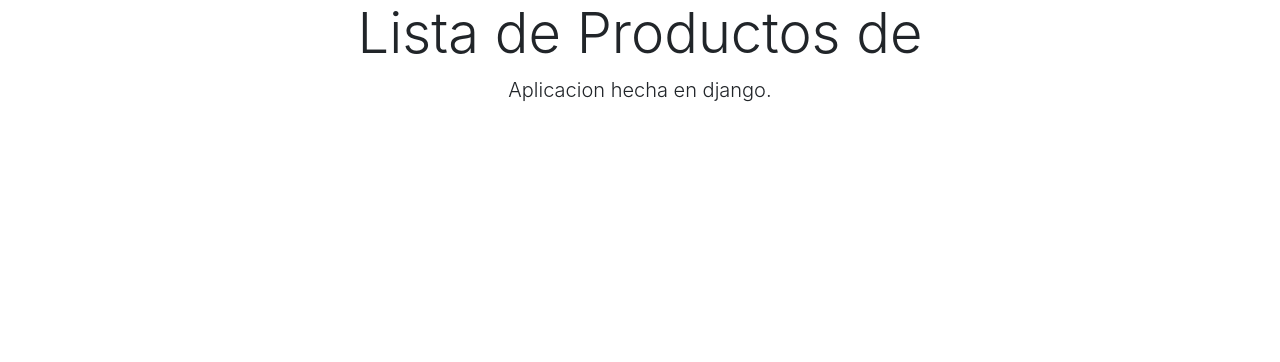
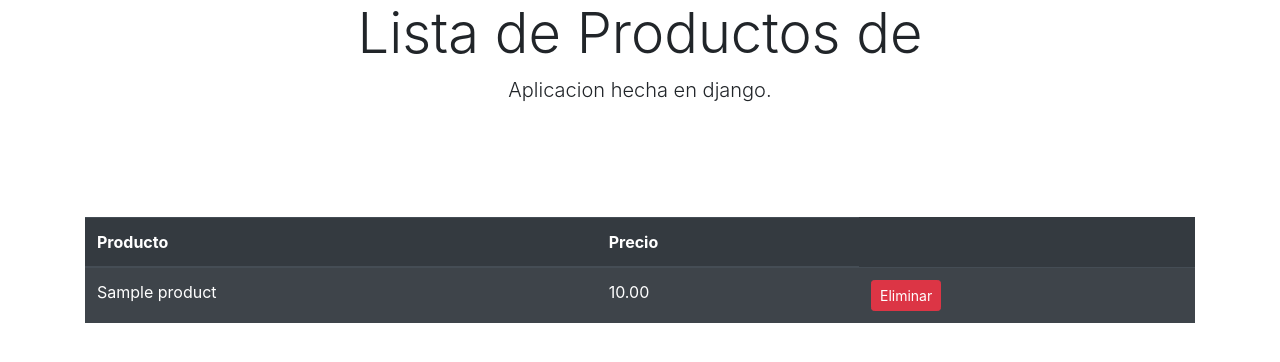
Before and after one commit to gaston38kpo/Tzuzulcode-TiendaMessirvEcommerce, a Django app: page /cart/ in a window 1280 px wide. Shown: the part 120-482 px from the top of the page. Run offline with Django 3.2, Linux system fonts and the light colour scheme; a user stored in the database is signed in; tables that the repository leaves empty hold one stand-in row (values such as "Sample post").

Commit message:
Fixing cart view

```diff
--- a/cart/models.py
+++ b/cart/models.py
@@ -15,11 +15,11 @@
 class Cart(models.Model):
     """ Model to represent shopping cart """
     user = models.OneToOneField(User, on_delete=models.CASCADE)
-    discount_code = models.ForeignKey(DiscountCode, on_delete=models.CASCADE, null=True)
+    discount_code = models.ForeignKey(DiscountCode, on_delete=models.CASCADE, null=True, blank=True)
     products = models.ManyToManyField(Product, through='CartProduct')
 
-    # def __str__(self):
-    #     return f"{self.id} {self.user.username}"
+    def __str__(self):
+       return f"{self.id} {self.user.username}"
 
 
 class CartProduct(models.Model):
--- a/cart/views.py
+++ b/cart/views.py
@@ -3,8 +3,8 @@
 
 # Create your views here.
 def cart_view(request):
-    cart = Cart.objects.filter(user=request.user)
-    return render(request, 'cart.html', {'cart': cart})
+    cart = Cart.objects.filter(user=request.user)[0]
+    return render(request, 'cart.html', context={'cart': cart})
 
 
 def delete_cart_item(request, cart_item_id):
--- a/templates/cart.html
+++ b/templates/cart.html
@@ -34,19 +34,19 @@
     </div>
 </div>
 
-<!-- <div class="container center">
+<div class="container center">
     <table class="table table-striped table-dark">
         <thead>
             <tr>
-                <th scope="col">#</th>
                 <th scope="col">Producto</th>
+                <th scope="col">Precio</th>
             </tr>
         </thead>
         <tbody>
-            {% for product_cart in cart.products %}
+            {% for product_cart in cart.products.all %}
             <tr>
-                <th scope="row">{{ product_cart.price }}</th>
-                <td>{{ product_cart.product_fk.name }}</td>
+                <td>{{ product_cart.name }}</td>
+                <td scope="row">{{ product_cart.price }}</td>
                 <td>
                     <a class="btn btn-danger btn-sm" href="{% url 'delete_cart_item' product_cart.id %}">Eliminar</a>
                 </td>
@@ -54,11 +54,8 @@
             {% endfor %}
         </tbody>
     </table>
-</div> -->
+</div>
 
-{% for product_cart in cart %}
-<h1>{{product_cart.quantity}}</h1>
-{% endfor %}
 
 <script src="https://code.jquery.com/jquery-3.5.1.slim.min.js"
     integrity="sha384-DfXdz2htPH0lsSSs5nCTpuj/zy4C+OGpamoFVy38MVBnE+IbbVYUew+OrCXaRkfj"
```
Also changed, not shown: cart/migrations/0002_alter_cart_discount_code.py (added).
